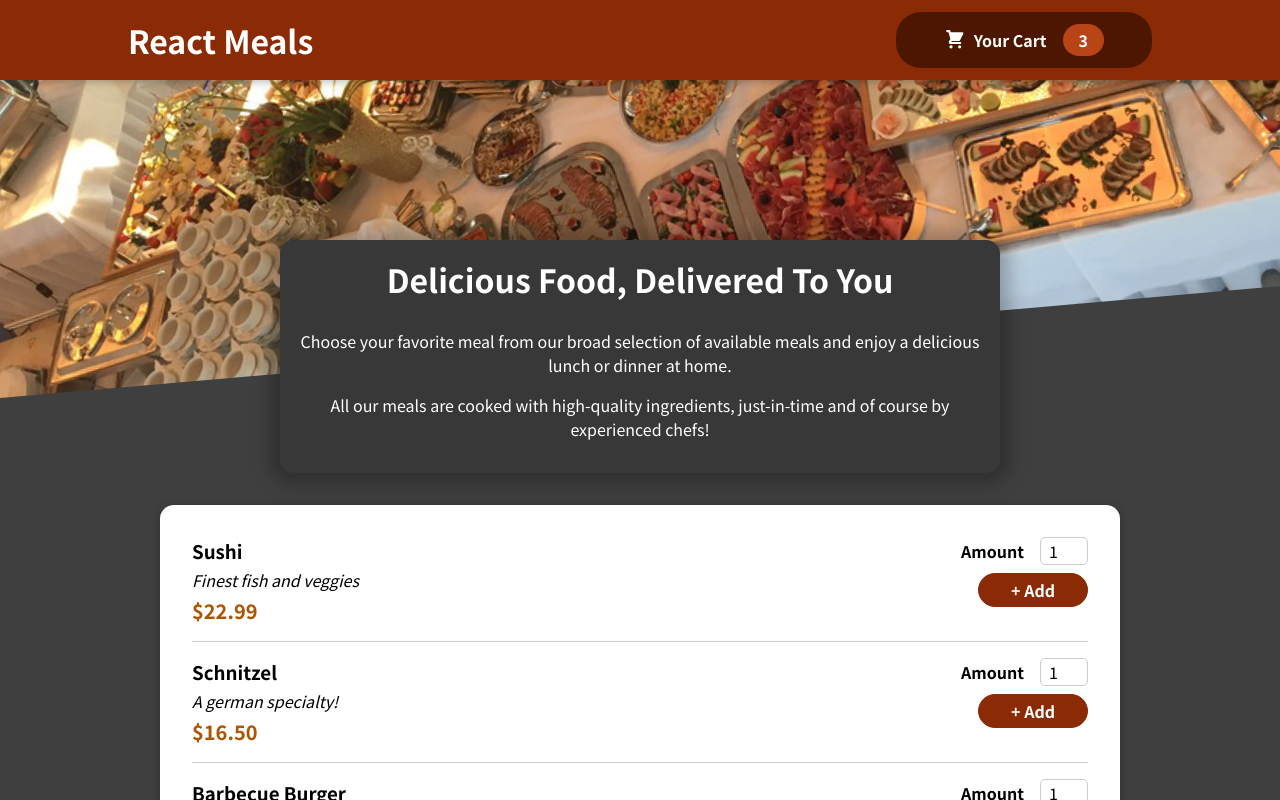
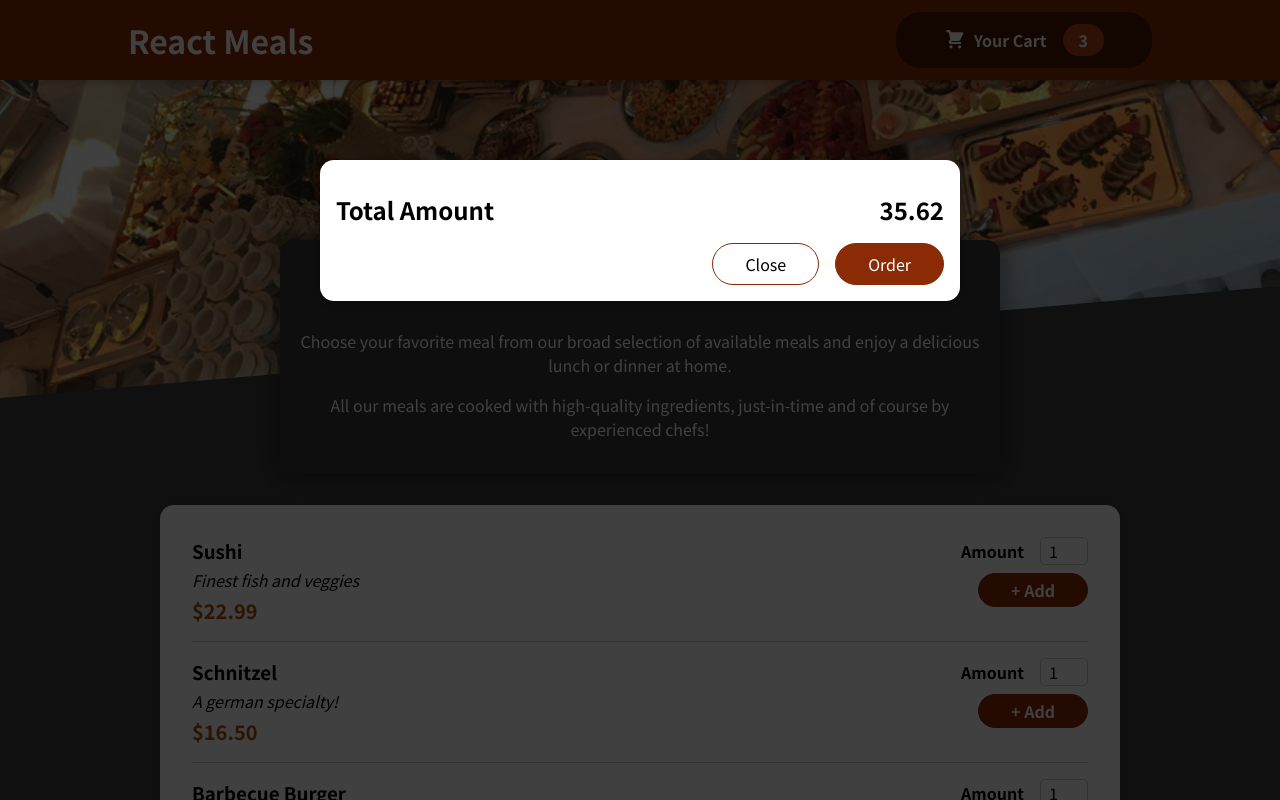
Before and after one commit to Gcorporation/Food-Order-App---React, a React (Create React App) app: page / in a window 1280 px wide. Shown: the top 800 px of the page. Built offline with nearby package versions, Linux system fonts and the light colour scheme.

Commit message:
Adding modal via react portal

```diff
--- a/public/index.html
+++ b/public/index.html
@@ -28,6 +28,7 @@
   </head>
   <body>
     <noscript>You need to enable JavaScript to run this app.</noscript>
+    <div id="overlays"></div>
     <div id="root"></div>
     <!--
       This HTML file is a template.
--- a/src/App.js
+++ b/src/App.js
@@ -1,10 +1,12 @@
 import React, { Fragment } from 'react';
 import Header from './components/Layout/Header';
 import Meals from './components/Meals/Meals';
+import Cart from './components/Cart/Cart';
 
 function App() {
   return (
     <Fragment>
+      <Cart />
       <Header />
       <main>
         <Meals />
--- a/src/components/Cart/Cart.js
+++ b/src/components/Cart/Cart.js
@@ -1,4 +1,5 @@
 import classes from './Cart.module.css';
+import Modal from '../UI/Modal';
 
 const Cart = (props) => {
     const cartItems = <ul className={classes['cart-items']}>
@@ -8,7 +9,7 @@
     </ul>
 
 return (
-    <div>
+    <Modal>
         {cartItems}
         <div className={classes.total}>
             <span>Total Amount</span>
@@ -18,7 +19,7 @@
             <button className={classes['button-alt']}>Close</button>
             <button className={classes['button']}>Order</button>
         </div>
-    </div>
+    </Modal>
 
 )
 
--- /dev/null
+++ b/src/components/UI/Modal.js
@@ -0,0 +1,24 @@
+import classes from './Modal.module.css';
+import { Fragment } from 'react';
+import ReactDom from 'react-dom';
+
+const Backdrop = props => {
+    return <div className={classes.backdrop}></div>
+}
+
+const ModalOverlay = props => {
+    return <div className={classes.modal}>
+        <div className={classes.content}>{props.children}</div>
+    </div>
+}
+
+const portalElement = document.getElementById("overlays");
+
+const Modal = (props) => {
+    return <Fragment>
+        {ReactDom.createPortal(<Backdrop />, portalElement)}
+        {ReactDom.createPortal(<ModalOverlay>{props.children}</ModalOverlay>, portalElement)}
+    </Fragment>
+}
+
+export default Modal;
--- /dev/null
+++ b/src/components/UI/Modal.module.css
@@ -0,0 +1,40 @@
+.backdrop {
+    position: fixed;
+    top: 0;
+    left: 0;
+    width: 100%;
+    height: 100vh;
+    z-index: 20;
+    background-color: rgba(0, 0, 0, 0.75);
+  }
+
+  .modal {
+    position: fixed;
+    top: 20vh;
+    left: 5%;
+    width: 90%;
+    background-color: white;
+    padding: 1rem;
+    border-radius: 14px;
+    box-shadow: 0 2px 8px rgba(0, 0, 0, 0.25);
+    z-index: 30;
+    animation: slide-down 300ms ease-out forwards;
+  }
+
+  @media (min-width: 768px) {
+    .modal {
+      width: 40rem;
+      left: calc(50% - 20rem);
+    }
+  }
+
+  @keyframes slide-down {
+    from {
+      opacity: 0;
+      transform: translateY(-3rem);
+    }
+    to {
+      opacity: 1;
+      transform: translateY(0);
+    }
+  }
```
Also changed, not shown: 1 other file (tests, documents, lock files or other folders).
